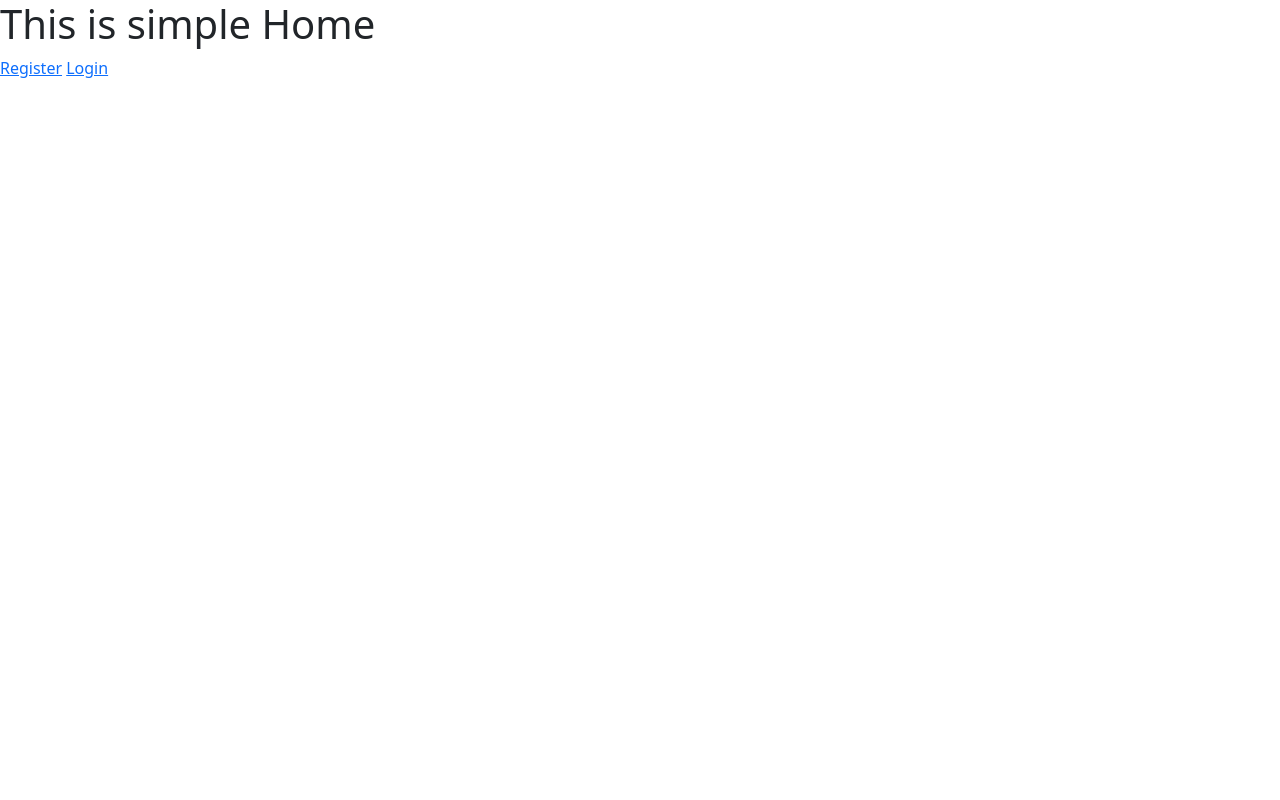
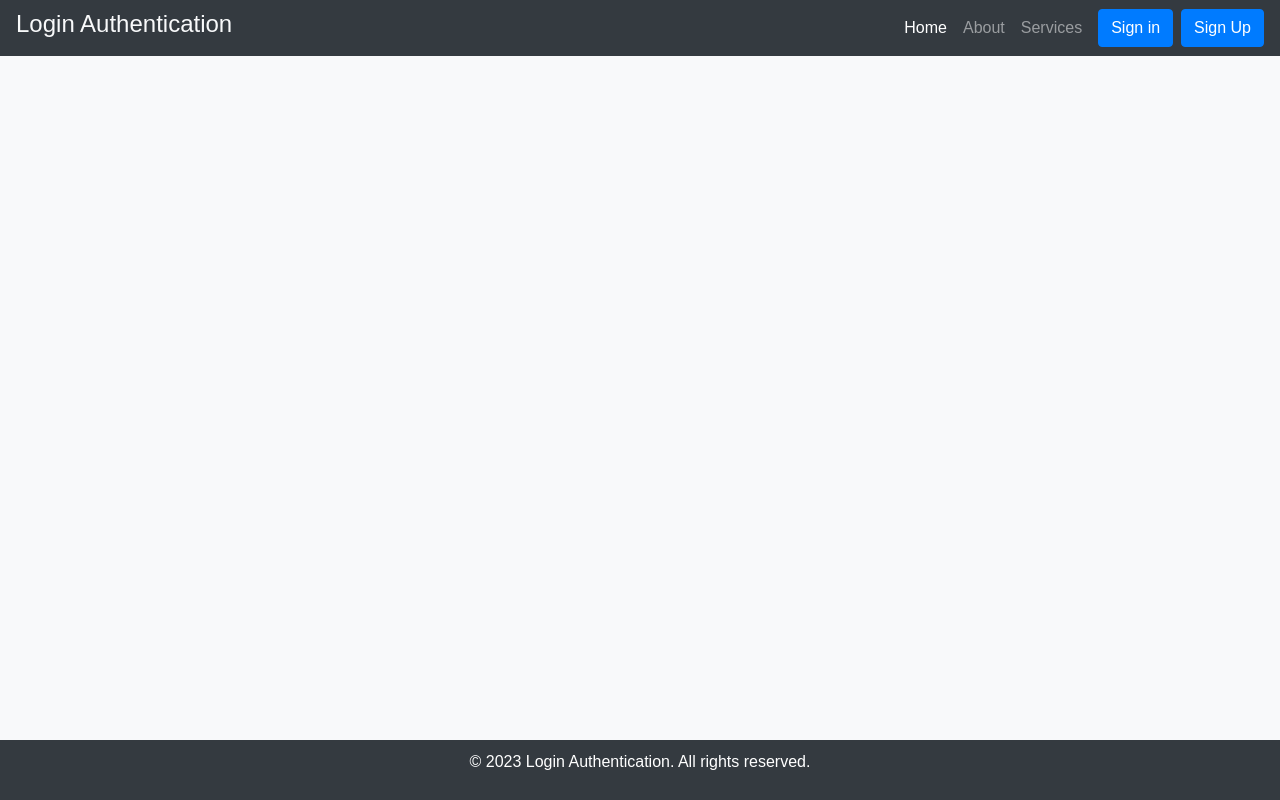
Before and after one commit to v2jarvis/Django_Practice, a Django app: page / in a window 1280 px wide. Run offline with Django 4.2, Linux system fonts and the light colour scheme; some libraries are stand-ins or nearby versions.

Commit message:
modifiy the html home page

```diff
--- a/login_page/templates/home.html
+++ b/login_page/templates/home.html
@@ -3,16 +3,73 @@
 <html lang="en">
 <head>
     <meta charset="UTF-8">
-    <meta http-equiv="X-UA-Compatible" content="IE=edge">
     <meta name="viewport" content="width=device-width, initial-scale=1.0">
     <link rel="shortcut icon" href="{% static 'fevicon/home.ico' %}">
-    <link href="https://cdn.jsdelivr.net/npm/bootstrap@5.3.2/dist/css/bootstrap.min.css" rel="stylesheet" integrity="sha384-T3c6CoIi6uLrA9TneNEoa7RxnatzjcDSCmG1MXxSR1GAsXEV/Dwwykc2MPK8M2HN" crossorigin="anonymous">
     <title>Home</title>
+    <link rel="stylesheet" href="https://stackpath.bootstrapcdn.com/bootstrap/4.3.1/css/bootstrap.min.css">
+    <style>
+        body {
+            font-family: Arial, sans-serif;
+            background-color: #f8f9fa;
+        }
+
+        header {
+            background-color: #343a40;
+            color: white;
+            padding: 20px 0;
+            text-align: center;
+        }
+
+        main {
+            margin: 20px;
+        }
+
+        footer {
+            background-color: #343a40;
+            color: white;
+            padding: 10px;
+            position: fixed;
+            bottom: 0;
+            width: 100%;
+            text-align: center;
+        }
+    </style>
 </head>
 <body>
-    <h1>This is simple Home</h1>
-    <a href="{% url 'register' %}">Register</a>
-    <a href="{% url 'login' %}">Login</a>
+    <nav class="navbar navbar-expand-lg navbar-dark bg-dark">
+        <h4 style="color: #f8f9fa;">Login Authentication</h4>
 
+        <button class="navbar-toggler" type="button" data-toggle="collapse" data-target="#navbarNav" aria-controls="navbarNav" aria-expanded="false" aria-label="Toggle navigation">
+            <span class="navbar-toggler-icon"></span>
+        </button>
+        <div class="collapse navbar-collapse" id="navbarNav">
+            <ul class="navbar-nav ml-auto">
+                <li class="nav-item active">
+                    <a class="nav-link" href="#">Home <span class="sr-only">(current)</span></a>
+                </li>
+                <li class="nav-item">
+                    <a class="nav-link" href="#">About</a>
+                </li>
+                <li class="nav-item">
+                    <a class="nav-link" href="#">Services</a>
+                </li>
+            </ul>
+            <a class="btn btn-primary ml-2" href="{% url 'login' %}" role="button">Sign in</a>
+            <a class="btn btn-primary ml-2" href="{% url 'register' %}" role="button">Sign Up</a>
+        </div>
+    </nav>
+
+    <main>
+
+
+
+
+
+
+    </main>
+
+    <footer>
+        <p>&copy; 2023 Login Authentication. All rights reserved.</p>
+    </footer>
 </body>
 </html>
```
